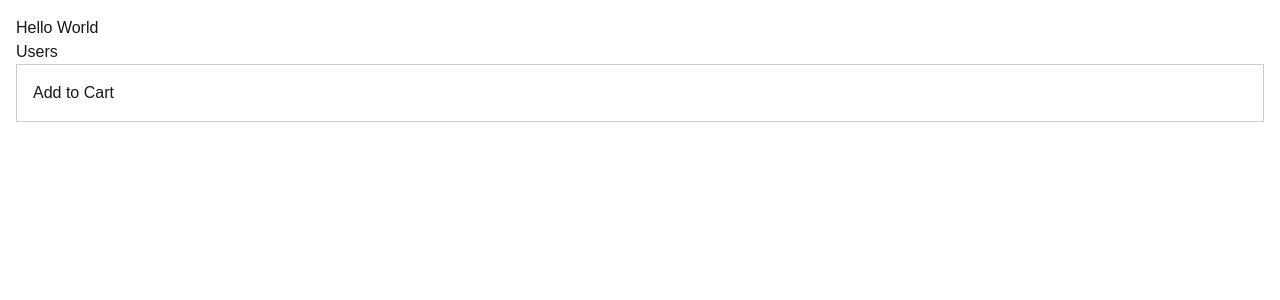
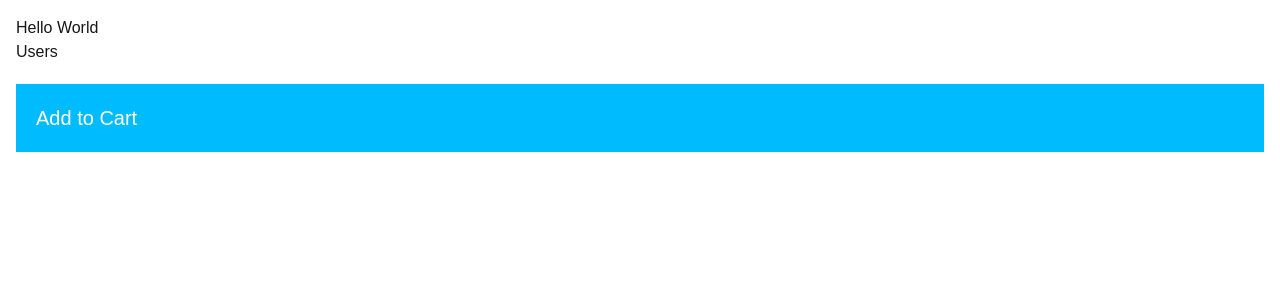
Before and after one commit to huekoh/nextjs-practice, a Next.js app: page / in a window 1280 px wide. Shown: the top 300 px of the page. Built offline with nearby package versions, Linux system fonts and the light colour scheme.

Commit message:
Use tailwind css for ProductCard

```diff
--- a/app/components/ProductCard.tsx
+++ b/app/components/ProductCard.tsx
@@ -6,7 +6,7 @@ import styles from './ProductCard.module.css'
 
 const ProductCard = () => {
   return (
-    <div className={styles.card}>
+    <div className='p-5 my-5 bg-sky-400 text-white text-xl hover:bg-sky-500'>
         <AddToCart />
     </div>
   )
```
